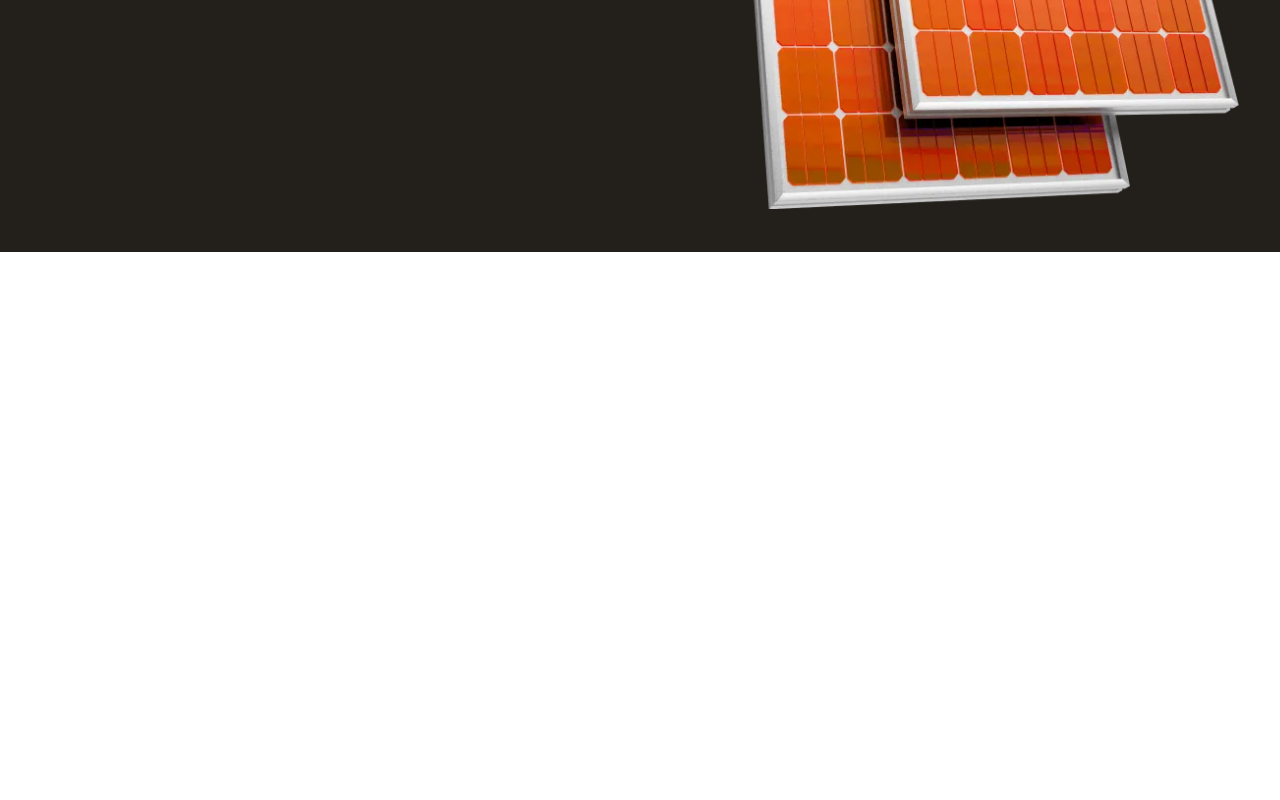
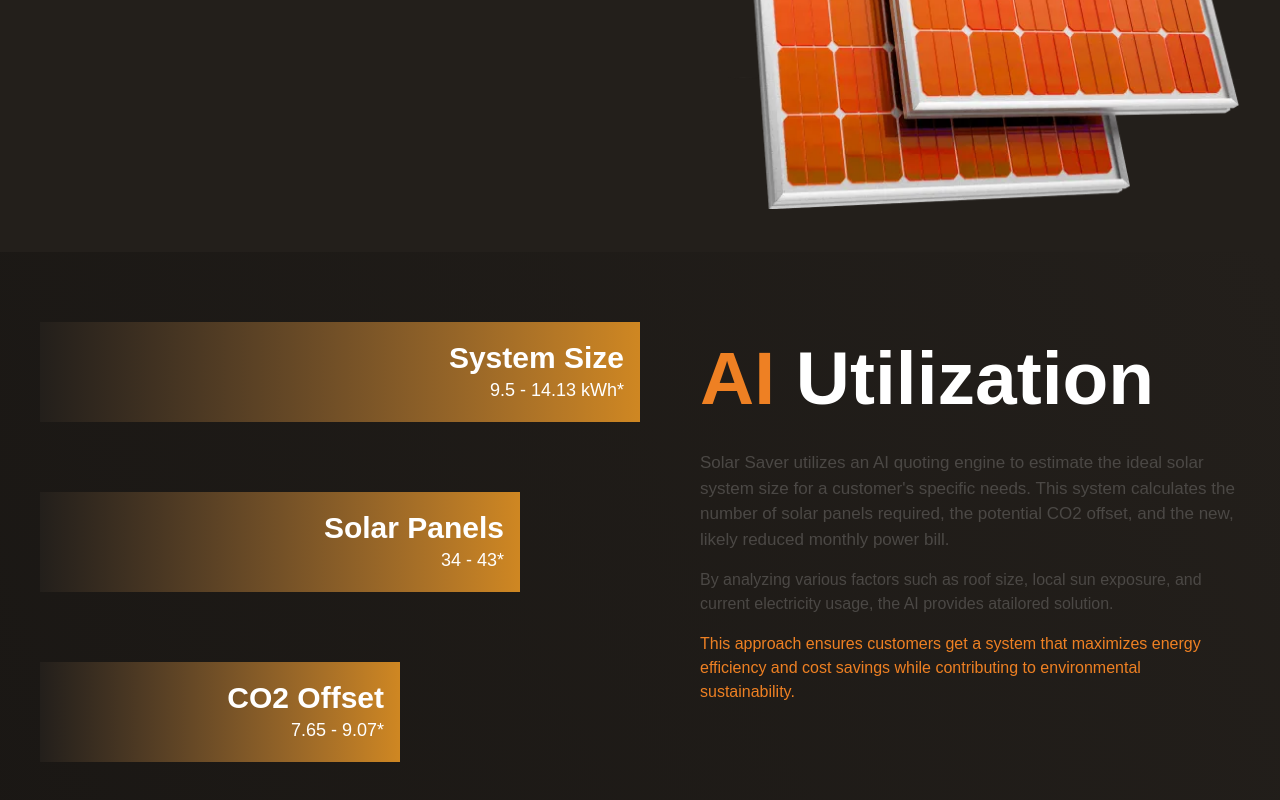
Before and after one commit to Zubain-Nadeem/Second-React-Project, a React (Vite) app: page / in a window 1280 px wide. Shown: the part 2604-3404 px from the top of the page. Before the commit the page ends 2856 px from the top, so only its background shows below. Built offline with nearby package versions, Linux system fonts and the light colour scheme.

Commit message:
Utilization Section Compeleted

```diff
--- a/src/App.jsx
+++ b/src/App.jsx
@@ -2,6 +2,7 @@
 import Hero from "./Components/Hero-section";
 import Transparent from "./Components/Transparent-pricing";
 import About from "./Components/About-us";
+import Utilization from "./Components/Utilization";
 
 const App = () => {
   return (
@@ -10,6 +11,7 @@
       <Hero />
       <Transparent />
       <About />
+      <Utilization />
     </div>
   );
 };
--- /dev/null
+++ b/src/Components/Utilization.jsx
@@ -0,0 +1,50 @@
+const Utilization = () => {
+  return (
+    <div>
+      <section className="w-full min-h-[700px] bg-linear-65 from-[#1A1714] to-[#231F1B] px-[40px] py-[70px]">
+        <div className=" w-[100%] flex justify-between ">
+          <section className="flex flex-col gap-[70px] w-[50%]">
+            <div className="flex flex-col justify-center items-end w-[100%] text-white bg-linear-to-r from-[#231F1B] to-[#CF8722] h-[100px] p-4">
+              <h2 className="text-3xl font-bold">System Size</h2>
+              <p className="text-lg">9.5 - 14.13 kWh*</p>
+            </div>
+
+            <div className="flex flex-col justify-center items-end w-[80%] text-white bg-linear-to-r from-[#231F1B] to-[#CF8722] h-[100px] p-4">
+              <h2 className="text-3xl font-bold">Solar Panels</h2>
+              <p className="text-lg">34 - 43*</p>
+            </div>
+
+            <div className="flex flex-col justify-center items-end w-[60%] text-white bg-linear-to-r from-[#231F1B] to-[#CF8722] h-[100px] p-4">
+              <h2 className="text-3xl font-bold">CO2 Offset</h2>
+              <p className="text-lg">7.65 - 9.07*</p>
+            </div>
+          </section>
+
+          <section className=" w-[45%]">
+            <div className="flex flex-col gap-4 jutify-center items-start">
+              <h2 className="text-[#EE8023] font-bold text-[75px]">AI <span className="text-white">Utilization</span></h2>
+              <p className="text-[#4B4845] text-[17px]">
+                Solar Saver utilizes an AI quoting engine to estimate the ideal
+                solar system size for a customer's specific needs. This system
+                calculates the number of solar panels required, the potential
+                CO2 offset, and the new, likely reduced monthly power bill.
+              </p>
+              <p className="text-[#4B4845] text-[16px]">
+                By analyzing various factors such as roof size, local sun
+                exposure, and current electricity usage, the AI provides
+                atailored solution.
+              </p>
+              <p className="text-[#EE8023] text-[16px]">
+                This approach ensures customers get a system that maximizes
+                energy efficiency and cost savings while contributing to
+                environmental sustainability.
+              </p>
+            </div>
+          </section>
+        </div>
+      </section>
+    </div>
+  );
+};
+
+export default Utilization;
```
